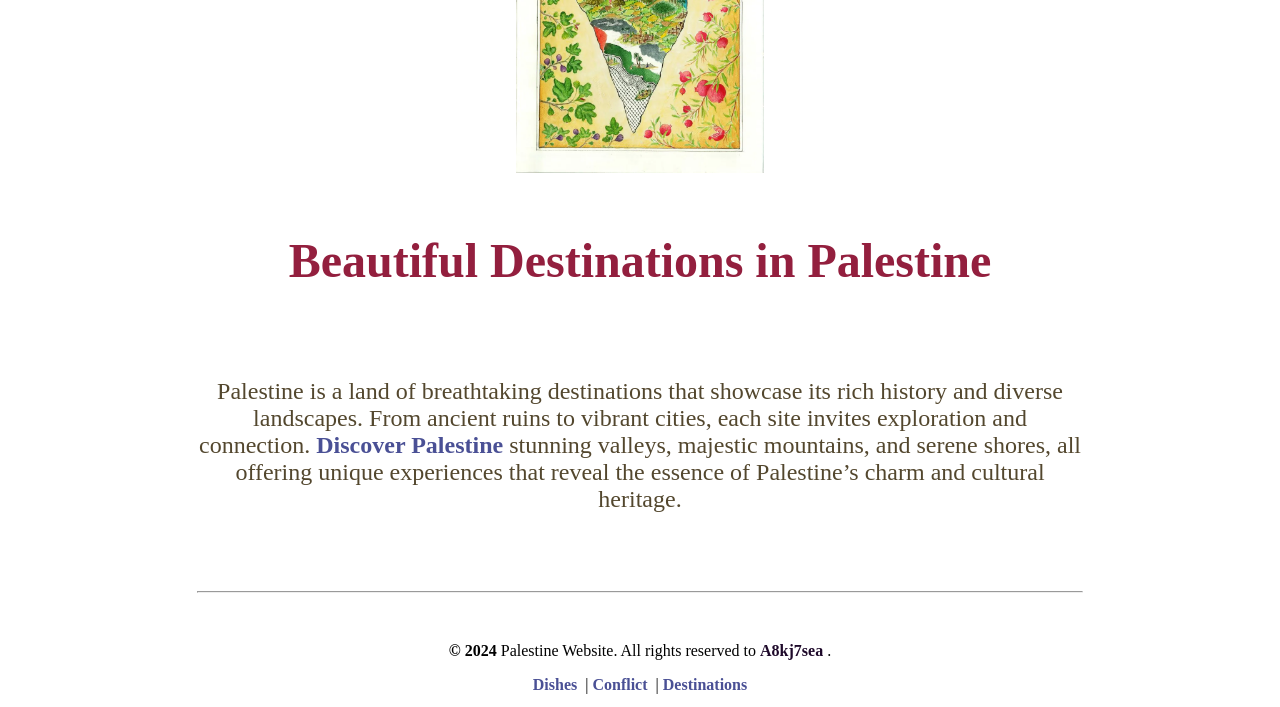
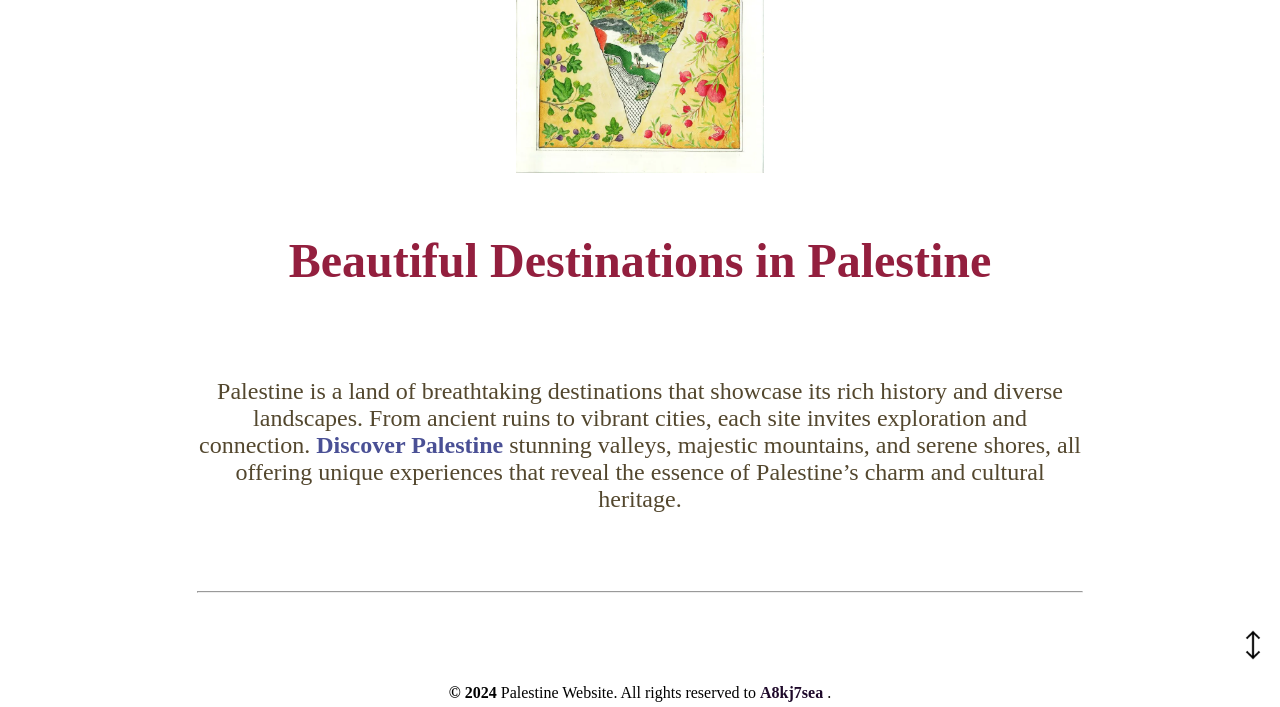
Before and after one commit to a8kj7sea/ps-site, a plain HTML site: page home.html in a window 1280 px wide. Shown: the part 2288-2995 px from the top of the page. Drawn offline with Linux system fonts and the light colour scheme.

Commit message:
add pointer to home page send you to top section

```diff
--- a/home.html
+++ b/home.html
@@ -149,11 +149,15 @@
             <hr>
 
 
+
+
         </section>
 
     </center>
 
-
+    <div align="right">
+        <a href="#intro" style="text-decoration: none;"><img src="./assets/pointer.png" alt="pointer" width="3%" height="4%"></a>
+    </div>
 </body>
 
 
```
Also changed, not shown: assets/pointer.png (added).
